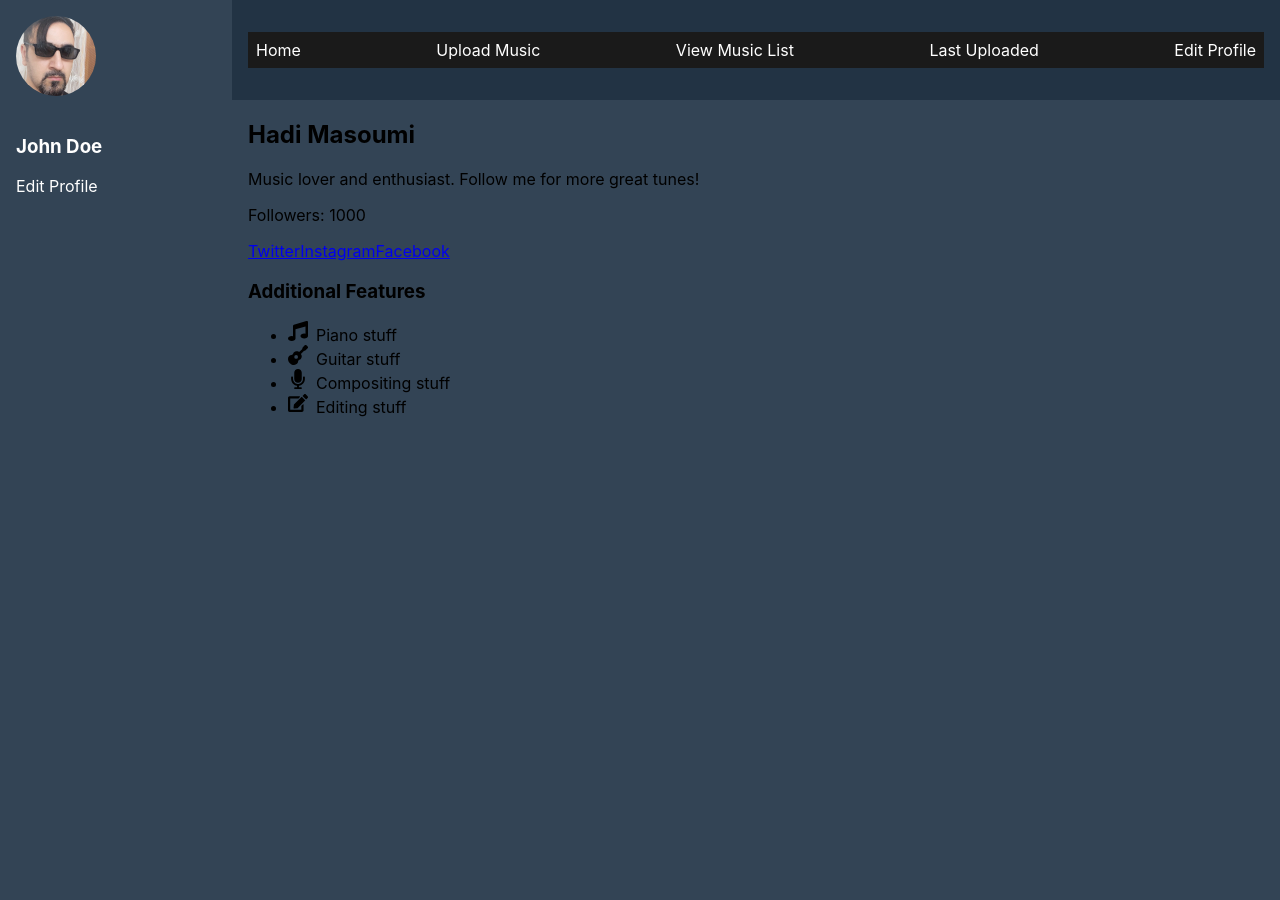
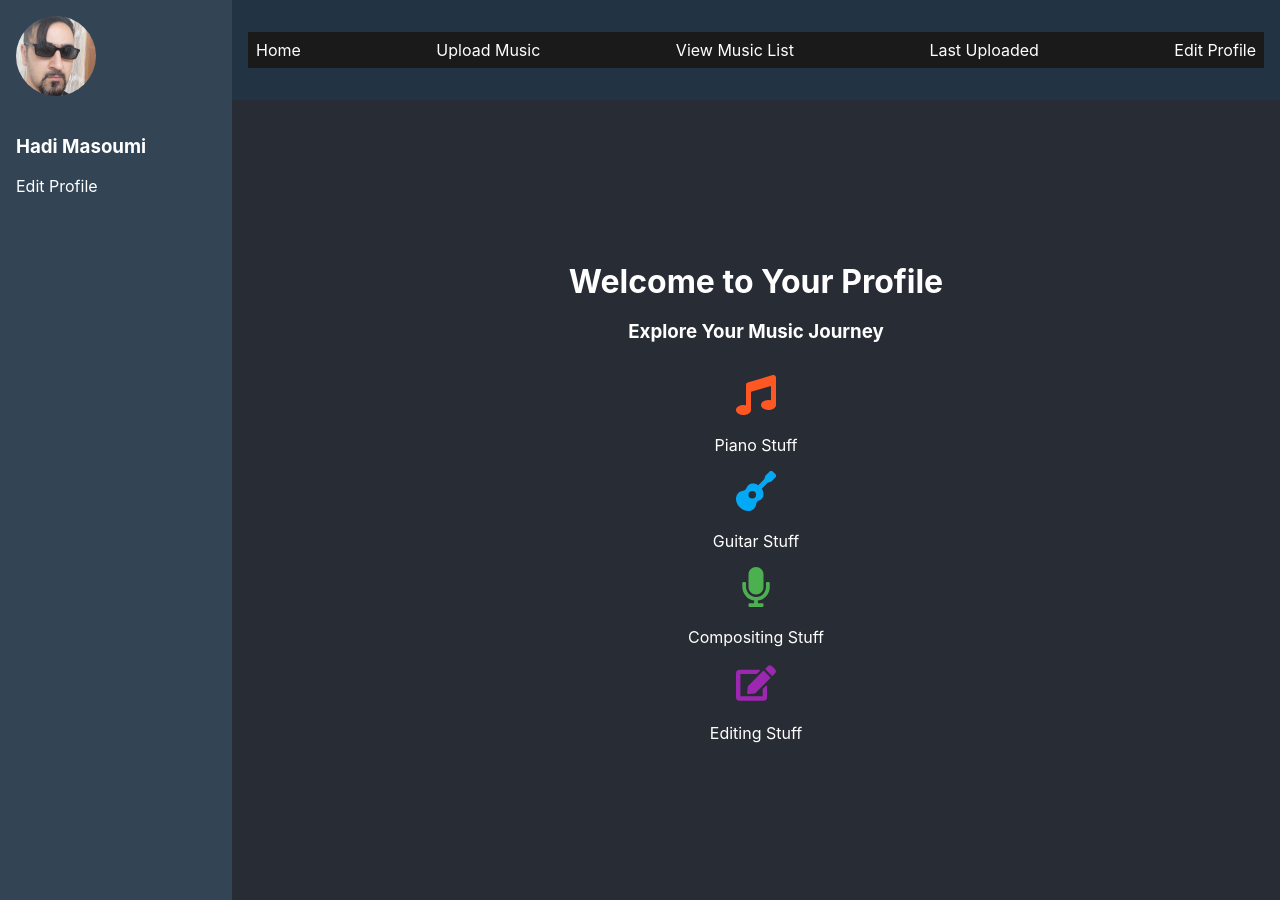
Before and after one commit to hadizziano/admin-panel-music, a React (Create React App) app: page / in a window 1280 px wide. Before the commit the page ends 800 px from the top, so only its background shows below. Built offline with nearby package versions, Linux system fonts and the light colour scheme.

Commit message:
user profile page changed

```diff
--- a/src/App.js
+++ b/src/App.js
@@ -12,7 +12,7 @@ import "./App.css";
 const App = () => {
   // State to store user information
   const [user, setUser] = useState({
-    name: "John Doe",
+    name: "Hadi Masoumi",
     picture: "path-to-user-picture.jpg",
   });
 
@@ -23,7 +23,7 @@ const App = () => {
     // For example, you can use Axios or fetch API
     setTimeout(() => {
       setUser({
-        name: "John Doe",
+        name: "Hadi Masoumi",
         picture: "./profilepic.jpg",
       });
     }, 1000); // Simulating a delay of 1 second
--- a/src/components/UserProfile.js
+++ b/src/components/UserProfile.js
@@ -1,109 +1,46 @@
 import React from "react";
 import { FaMusic, FaGuitar, FaMicrophone, FaEdit } from "react-icons/fa";
-import MusicItem from "./MusicItem";
 
 const UserProfile = () => {
-  // Sample data for the user's music collection
-  const userMusicCollection = [
-    {
-      id: 1,
-      title: "Song 1",
-      artist: "Artist 1",
-      genre: "Genre 1",
-      audioSrc: "/path/to/audio1.mp3",
-    },
-    {
-      id: 2,
-      title: "Song 2",
-      artist: "Artist 2",
-      genre: "Genre 2",
-      audioSrc: "/path/to/audio2.mp3",
-    },
-    // Add more music data as needed
-  ];
-
-  // Sample user information
-  const user = {
-    name: "Hadi Masoumi",
-    bio: "Music lover and enthusiast. Follow me for more great tunes!",
-    followers: 1000,
-    socialMedia: {
-      twitter: "https://twitter.com/johndoe",
-      instagram: "https://instagram.com/johndoe",
-      facebook: "https://facebook.com/johndoe",
-    },
-  };
-
   return (
-    <div style={{ display: "flex" }}>
-      {/* Render the user's profile picture */}
-      {/* <img
-        src="./profilepic.jpg"
-        alt="Profile"
-        style={{ width: "100px", height: "100px", borderRadius: "50%" }}
-      /> */}
-
-      <div style={{ marginLeft: "1rem" }}>
-        {/* Render user information */}
-        <h2>{user.name}</h2>
-        <p>{user.bio}</p>
-        <p>Followers: {user.followers}</p>
-
-        {/* Render social media links */}
-        <div>
-          <a
-            href={user.socialMedia.twitter}
-            target="_blank"
-            rel="noopener noreferrer"
+    <div
+      style={{
+        display: "flex",
+        alignItems: "center",
+        justifyContent: "center",
+        height: "100vh",
+        backgroundColor: "#282c34",
+      }}
     >
-            Twitter
-          </a>
-          <a
-            href={user.socialMedia.instagram}
-            target="_blank"
-            rel="noopener noreferrer"
+      <div
+        style={{ textAlign: "center", padding: "2rem", borderRadius: "8px" }}
       >
-            Instagram
-          </a>
-          <a
-            href={user.socialMedia.facebook}
-            target="_blank"
-            rel="noopener noreferrer"
-          >
-            Facebook
-          </a>
-        </div>
-
-        {/* Additional features */}
-        <div style={{ marginTop: "1rem" }}>
-          <h3>Additional Features</h3>
-          <ul>
-            <li>
-              <FaMusic size={20} style={{ marginRight: "0.5rem" }} />
-              Piano stuff
+        <h1 style={{ color: "#ffffff", marginBottom: "1rem" }}>
+          Welcome to Your Profile
+        </h1>
+        <h3 style={{ color: "#ffffff", marginBottom: "2rem" }}>
+          Explore Your Music Journey
+        </h3>
+        <ul style={{ listStyle: "none", padding: 0 }}>
+          <li style={{ marginBottom: "1rem" }}>
+            <FaMusic size={40} color="#ff5722" />
+            <p style={{ color: "#ffffff" }}>Piano Stuff</p>
           </li>
-            <li>
-              <FaGuitar size={20} style={{ marginRight: "0.5rem" }} />
-              Guitar stuff
+          <li style={{ marginBottom: "1rem" }}>
+            <FaGuitar size={40} color="#03a9f4" />
+            <p style={{ color: "#ffffff" }}>Guitar Stuff</p>
           </li>
-            <li>
-              <FaMicrophone size={20} style={{ marginRight: "0.5rem" }} />
-              Compositing stuff
+          <li style={{ marginBottom: "1rem" }}>
+            <FaMicrophone size={40} color="#4caf50" />
+            <p style={{ color: "#ffffff" }}>Compositing Stuff</p>
           </li>
-            <li>
-              <FaEdit size={20} style={{ marginRight: "0.5rem" }} />
-              Editing stuff
+          <li style={{ marginBottom: "1rem" }}>
+            <FaEdit size={40} color="#9c27b0" />
+            <p style={{ color: "#ffffff" }}>Editing Stuff</p>
           </li>
+          {/* Add more features as needed */}
         </ul>
       </div>
-      </div>
-
-      {/* Render the user's music collection */}
-      <ul>
-        {/* {userMusicCollection.map((music) => (
-          <MusicItem key={music.id} music={music} />
-        ))} */}
-      </ul>
     </div>
   );
 };
```
Lines whose indentation alone changed are shown as unchanged.
